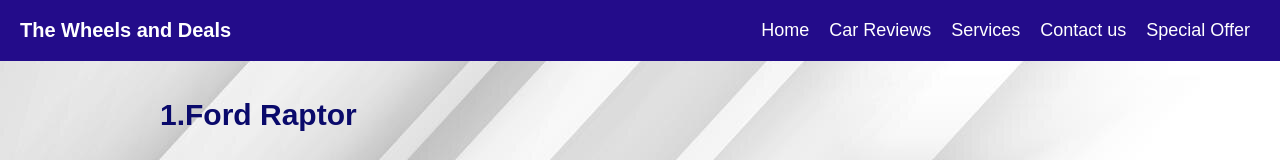
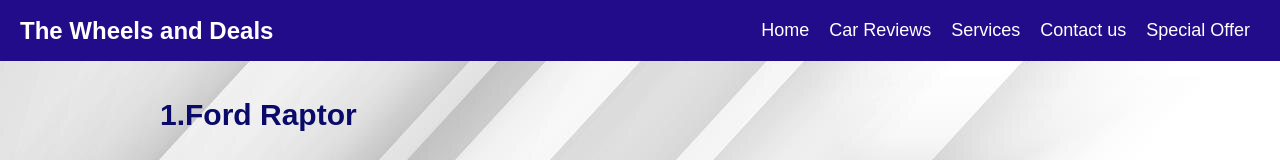
Before and after one commit to Kennethlamoste/The-Wheels-and-Deals--, a plain HTML site: page car reviews.html in a window 1280 px wide. Shown: the top 160 px of the page. Drawn offline with Linux system fonts and the light colour scheme.

Commit message:
car reviews.html

```diff
--- a/car reviews.html
+++ b/car reviews.html
@@ -56,12 +56,6 @@
             color: gray;
           }
 
-
-
-
-            .navbar .logo a {
-              font-size: 20px;
-            }
 
              @media (max-width: 700px) {
             nav {
```
